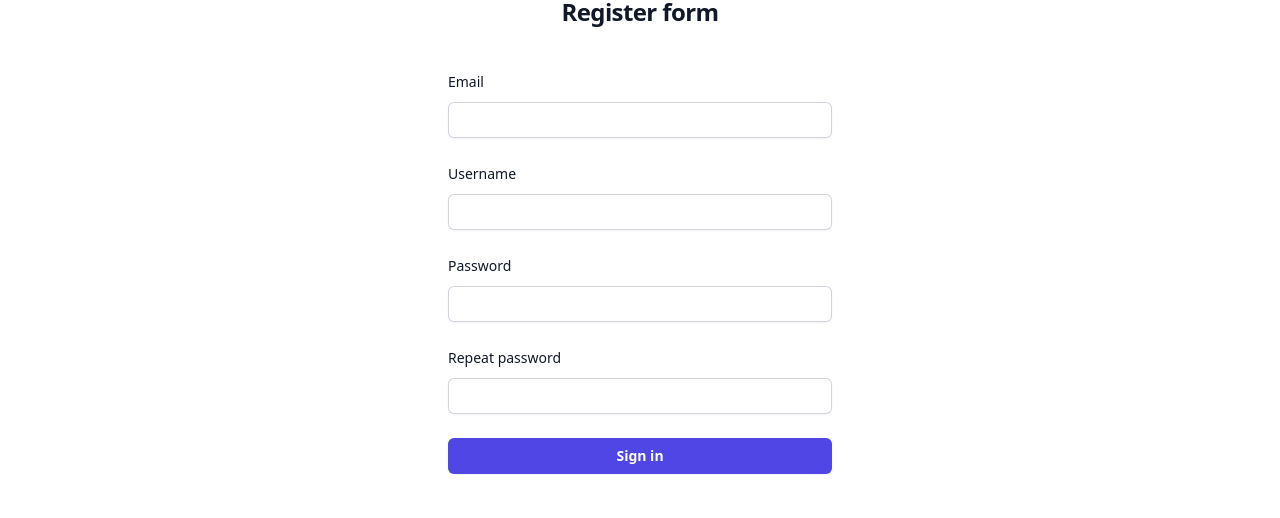
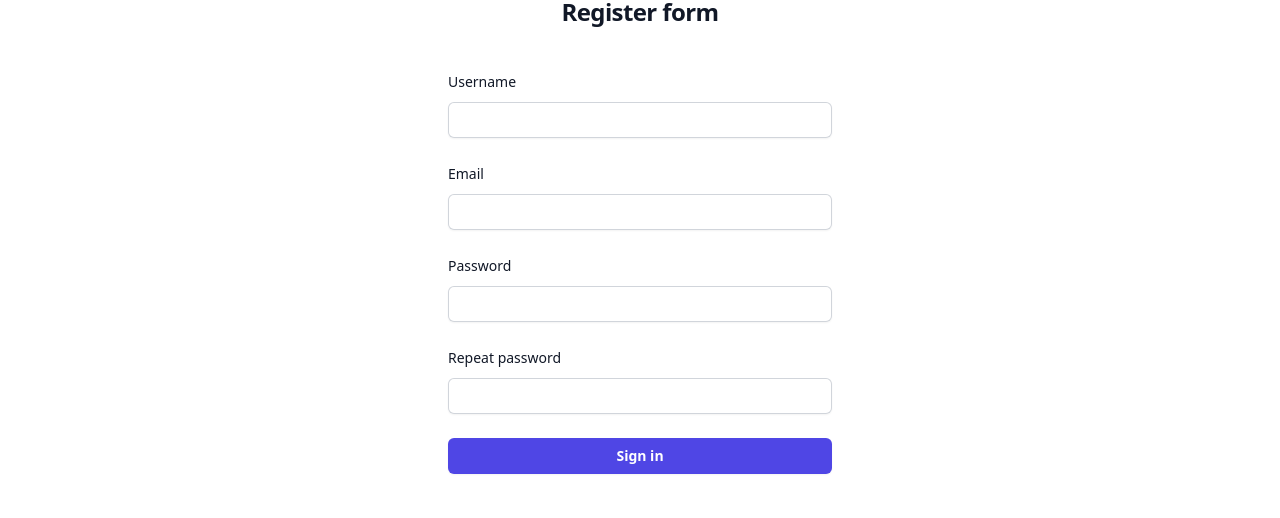
Before and after one commit to TrifonDimitrov/React_Project, a React (Vite) app: page /register in a window 1280 px wide. Shown: the part 134-652 px from the top of the page. Built offline with nearby package versions, Linux system fonts and the light colour scheme.

Commit message:
Add register functionality

```diff
--- a/src/App.jsx
+++ b/src/App.jsx
@@ -18,6 +18,7 @@ function App() {
   };
 
   const contextData = {
+    userId: authState._id,
     email: authState.email,
     token: authState.token,
     isAuthenticated: !!authState.email,
--- a/src/api/auth-api.js
+++ b/src/api/auth-api.js
@@ -2,19 +2,22 @@ import * as request from "./requester";
 
 const BASE_URL = "http://localhost:3000/api";
 
-export const login = async (email, password) => {
-  const result = await request.post(`${BASE_URL}/login`, { email, password });
+export const login = (email, password) =>
+  request.post(`${BASE_URL}/login`, { email, password });
+
+export const register = async (userName, email, password, rePassword) => {
+  console.log("Register from authApi:", userName, email, password, rePassword);
+
+
+  console.log("Before request.post in register");
+  const result = await request.post(`${BASE_URL}/register`, {
+    userName,
+    email,
+    password,
+    rePassword,
+  });
+
+  console.log("After request.post in register");
 
   return result;
 };
-
-export const register = async (email, userName, password, rePassword) => {
-  const result = await request.post(`${BASE_URL}/register`, {
-    email,
-    userName,
-    password,
-    rePassword
-  });
-
-  return result;
-};
--- a/src/api/requester.js
+++ b/src/api/requester.js
@@ -12,8 +12,17 @@ async function requester(method, url, data) {
     options.body = JSON.stringify(data);
   }
 
+  console.log("Making request:", { method, url, data, options });
+
   const response = await fetch(url, options);
-  const result = response.json();
+  const result = await response.json();
+
+
+  if (!response.ok) {
+    throw new Error("Network response was not ok");
+  }
+
+  console.log("Response received:", result);
 
   return result;
 }
--- a/src/components/register/Register.tsx
+++ b/src/components/register/Register.tsx
@@ -1,40 +1,69 @@
 import React, { useState } from "react";
+import { useNavigate } from "react-router-dom";
+import { useForm } from "../../hooks/useForm";
+import {register}  from "../../api/auth-api";
+
+const initialValues = { userName: "", email: "", password: "", rePassword: "" };
 
 export default function Register() {
-  const [formFields, setFormFields] = useState({
-    email: '',
-    userName: '',
-    password: '',
-    rePassword: '',
+  const navigate = useNavigate();
+  const [error, setError] = useState('');
 
-  });
+  const registerHandler = async ({ userName, email,  password, rePassword }) => {
+    console.log('From register component: ', userName, email, password, rePassword);
 
-  const handleChanges = (e) => {
-    e.preventDefault();
-    const {name, value} = e.target;
-    setFormFields ({
-      ...formFields,
-      [name]: value,
-    });
-  }
+    if (password !== rePassword) {
+      setError('Password don`t match!')
+      return;
+    }
+    try {
+      console.log("Before calling register function in authApi");
+      await register( userName, email, password, rePassword);
+      console.log("After calling register function in authApi");
+      navigate("/");
+    } catch (error) {
+      setError(error.massage)
 
-  const hendleSubmit = (e) => {
-    e.preventDefault();
-    console.log(formFields);
+    }
+  };
 
-  }
+  const {value, changeHandler, submitHandler } = useForm(initialValues, registerHandler);
+
   return (
     <>
-      {}
       <div className="flex min-h-full flex-1 flex-col justify-center m-10 px-6 py-12 lg:px-8">
         <div className="sm:mx-auto sm:w-full sm:max-w-sm">
           <h2 className="mt-10 text-center text-2xl font-bold leading-9 tracking-tight text-gray-900">
             Register form
           </h2>
+          {error && (
+          <h3 style={{fontSize: '18px', color: 'red', textAlign: 'center', paddingTop: '2em'} }>{error}</h3>
+        )}
         </div>
 
         <div className="mt-10 sm:mx-auto sm:w-full sm:max-w-sm">
-          <form className="space-y-6" onSubmit={hendleSubmit}>
+          <form className="space-y-6" onSubmit={submitHandler}>
+          <div>
+              <label
+                htmlFor="userName"
+                className="block text-sm font-medium leading-6 text-gray-900"
+              >
+                Username
+              </label>
+              <div className="mt-2">
+                <input
+                  id="userName"
+                  name="userName"
+                  type="text"
+                  required
+                  autoComplete="userName"
+                  className="block w-full rounded-md border-0 py-1.5 text-gray-900 shadow-sm ring-1 ring-inset ring-gray-300 placeholder:text-gray-400 focus:ring-2 focus:ring-inset focus:ring-indigo-600 sm:text-sm sm:leading-6 p-1.5"
+                  value={value.userName}
+                  onChange={changeHandler}
+                />
+              </div>
+            </div>
+
             <div>
               <label
                 htmlFor="email"
@@ -50,29 +79,8 @@ export default function Register() {
                   required
                   autoComplete="email"
                   className="block w-full rounded-md border-0 py-1.5 text-gray-900 shadow-sm ring-1 ring-inset ring-gray-300 placeholder:text-gray-400 focus:ring-2 focus:ring-inset focus:ring-indigo-600 sm:text-sm sm:leading-6 p-1.5"
-                  value={formFields.email}
-                  onChange={handleChanges}
-                />
-              </div>
-            </div>
-
-            <div>
-              <label
-                htmlFor="userName"
-                className="block text-sm font-medium leading-6 text-gray-900"
-              >
-                Username
-              </label>
-              <div className="mt-2">
-                <input
-                  id="userName"
-                  name="userName"
-                  type="text"
-                  required
-                  autoComplete="username"
-                  className="block w-full rounded-md border-0 py-1.5 text-gray-900 shadow-sm ring-1 ring-inset ring-gray-300 placeholder:text-gray-400 focus:ring-2 focus:ring-inset focus:ring-indigo-600 sm:text-sm sm:leading-6 p-1.5"
-                  value={formFields.userName}
-                  onChange={handleChanges}
+                  value={value.email}
+                  onChange={changeHandler}
                 />
               </div>
             </div>
@@ -94,8 +102,8 @@ export default function Register() {
                   required
                   autoComplete="current-password"
                   className="block w-full rounded-md border-0 py-1.5 text-gray-900 shadow-sm ring-1 ring-inset ring-gray-300 placeholder:text-gray-400 focus:ring-2 focus:ring-inset focus:ring-indigo-600 sm:text-sm sm:leading-6 p-1.5"
-                  value={formFields.password}
-                  onChange={handleChanges}
+                  value={value.password}
+                  onChange={changeHandler}
                 />
               </div>
             </div>
@@ -117,8 +125,8 @@ export default function Register() {
                   required
                   autoComplete="new-password"
                   className="block w-full rounded-md border-0 py-1.5 text-gray-900 shadow-sm ring-1 ring-inset ring-gray-300 placeholder:text-gray-400 focus:ring-2 focus:ring-inset focus:ring-indigo-600 sm:text-sm sm:leading-6 p-1.5"
-                  value={formFields.rePassword}
-                  onChange={handleChanges}
+                  value={value.rePassword}
+                  onChange={changeHandler}
                 />
               </div>
             </div>
--- a/src/contexts/authContext.js
+++ b/src/contexts/authContext.js
@@ -1,6 +1,7 @@
 import { createContext } from "react";
 
 export const AuthContext = createContext({
+    userId: '',
     email: '',
     token: '',
     isAuthenticated: false,
--- a/src/hooks/useAuth.js
+++ b/src/hooks/useAuth.js
@@ -11,7 +11,22 @@ export const useLogin = () => {
 
     changeAuthState(result);
 
+    return result;
   };
 
   return loginHandler;
 };
+
+export const useRegister = () => {
+  const { changeAuthState } = useContext(AuthContext);
+
+  const registerHandler = async ( userName, email, password, rePassword) => {
+    const result = await register( userName, email, password, rePassword);
+
+    changeAuthState(result);
+
+    return result;
+  };
+
+  return registerHandler;
+};
--- a/src/hooks/useForm.js
+++ b/src/hooks/useForm.js
@@ -5,8 +5,8 @@ export function useForm(initionValues, submitCallback) {
 
   const changeHandler = (e) => {
     const {name, value} = e.target;
-    setValue((state) => ({
-      ...state,
+    setValue((prevValues) => ({
+      ...prevValues,
       [name]: value,
     }));
   };
```
Also changed, not shown: 1 other file (tests, documents, lock files or other folders).
